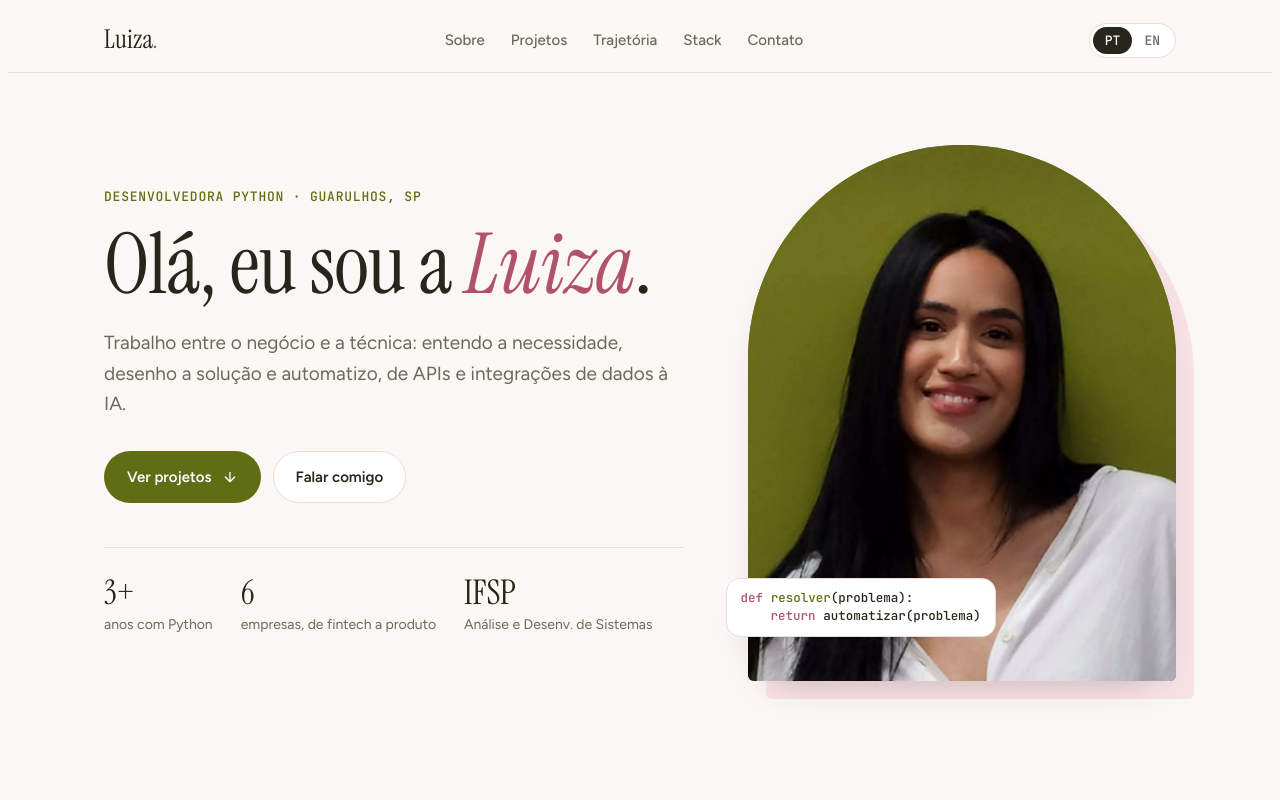
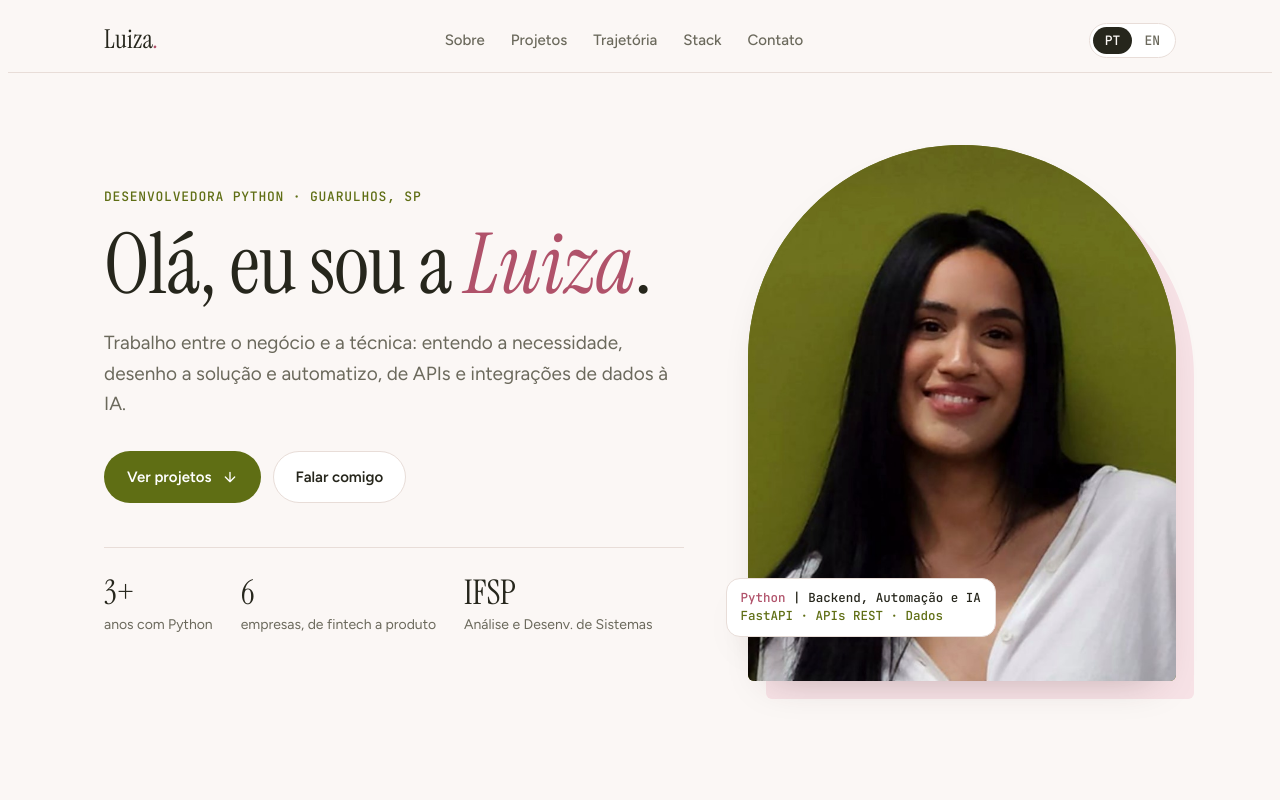
Before and after one commit to luizaamaria/luizaamaria.github.io, a plain HTML site: page index.html in a window 1280 px wide. Shown: the top 800 px of the page. Drawn offline with Linux system fonts and the light colour scheme.

Commit message:
Caixinha da foto com a headline do LinkedIn

```diff
--- a/index.html
+++ b/index.html
@@ -258,8 +258,8 @@
       <div class="hero-photo">
         <div class="arch-bg" aria-hidden="true"></div>
         <div class="arch"><img src="foto.jpg" alt="Foto de Luiza Oliveira sorrindo, de camisa branca, em frente a uma parede verde-oliva" width="720" height="900"></div>
-        <div class="chip" aria-hidden="true"><span class="k">def</span> <span class="s">resolver</span>(problema):
-    <span class="k">return</span> automatizar(problema)</div>
+        <div class="chip"><span class="k">Python</span> | <span lang="pt">Backend, Automação e IA</span><span lang="en">Backend, Automation &amp; AI</span>
+<span class="s">FastAPI · APIs REST · <span lang="pt">Dados</span><span lang="en">Data</span></span></div>
       </div>
     </div>
   </section>
```
